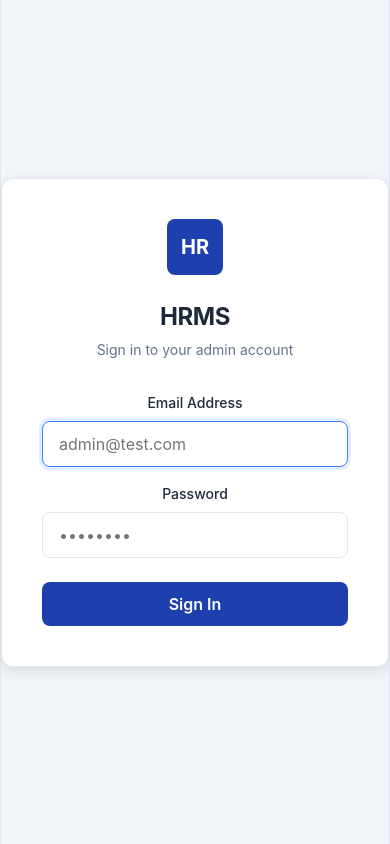
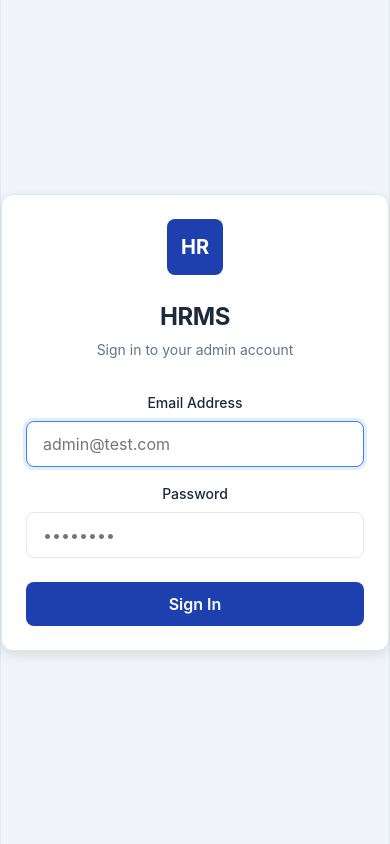
Before and after one commit to migsii/mini-hrms, a React app in the folder frontend/: page /login in a window 390 px wide. Built offline with nearby package versions, Linux system fonts and the light colour scheme; no server answers; the HTML template or start-up script is replaced by a standard one.

Commit message:
feat: added mobile view on login page

```diff
--- a/frontend/src/pages/login/LoginPage.module.css
+++ b/frontend/src/pages/login/LoginPage.module.css
@@ -11,11 +11,16 @@
   border: 1px solid var(--color-border);
   border-radius: var(--radius-lg);
   box-shadow: var(--shadow-md);
-  padding: var(--space-10);
+  padding: var(--space-6);
   width: 100%;
   max-width: 420px;
 }
 
+@media (min-width: 640px) {
+  .card {
+    padding: var(--space-10);
+  }
+}
 .header {
   text-align: center;
   margin-bottom: var(--space-8);
```
